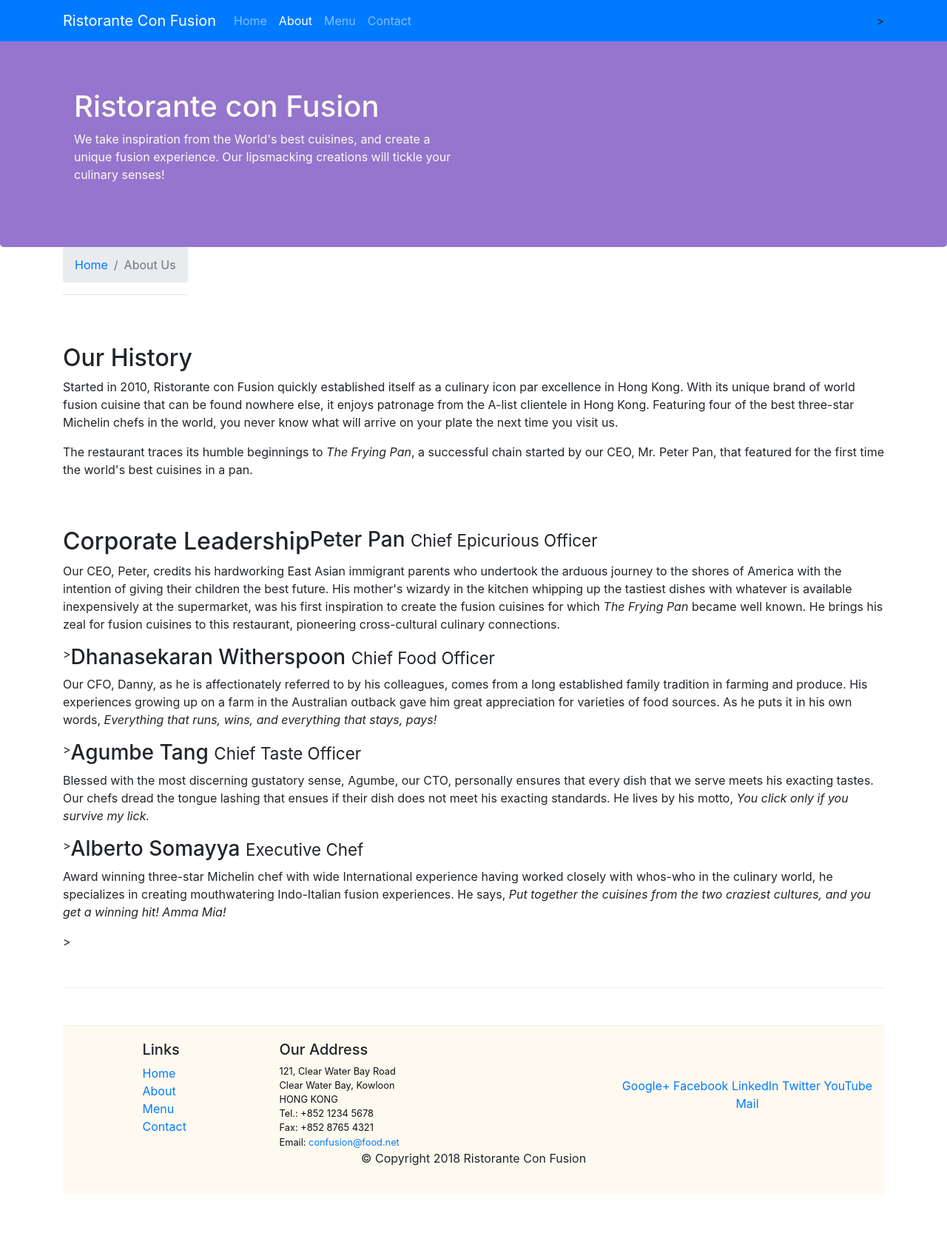
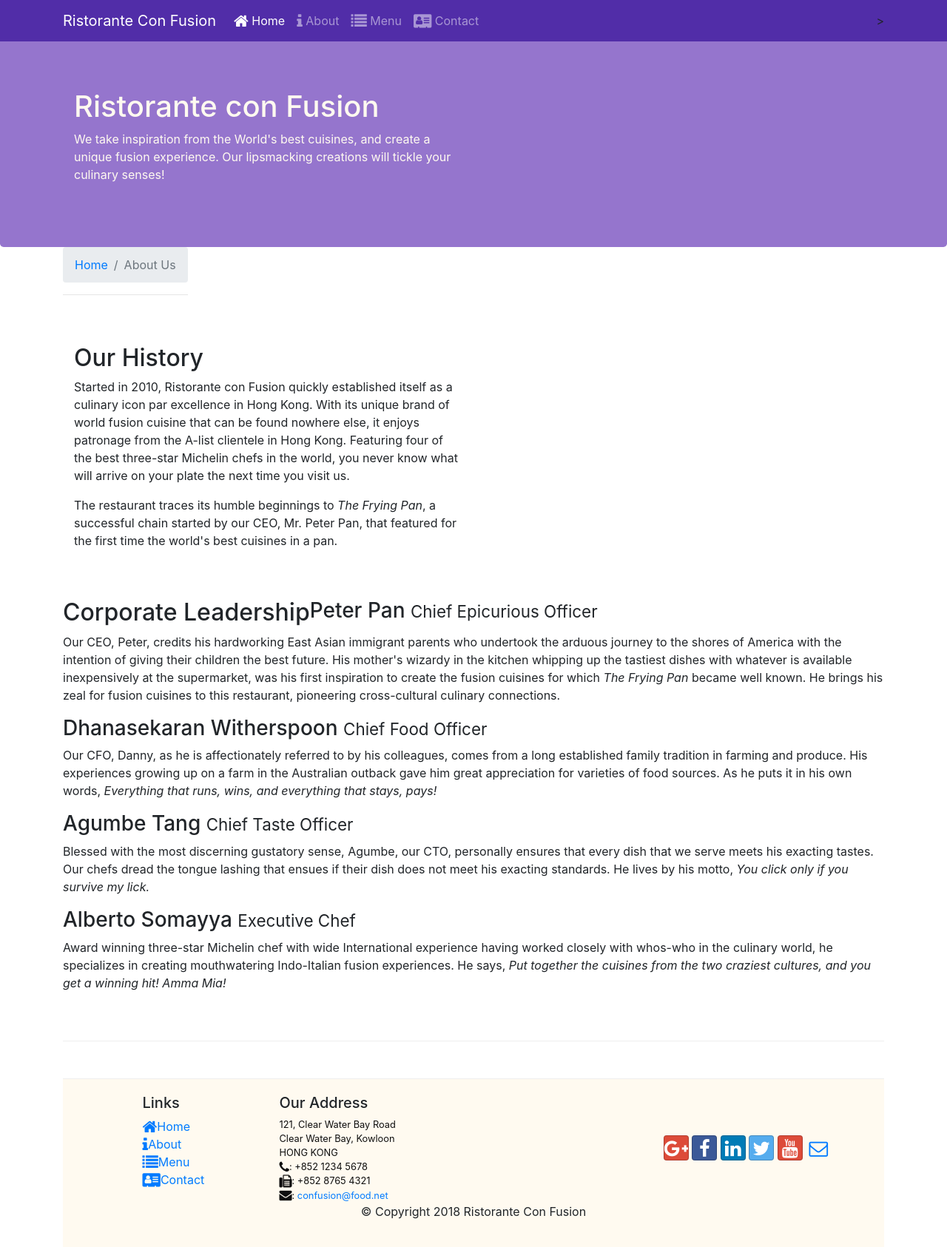
Before and after one commit to teghdeep/conFusionBootstrap, a website: page aboutus.html in a window 1280 px wide. Shown: the whole page at 74% size. Before the commit the page ends 1614 px from the top, so only its background shows below. Drawn offline with nearby package versions, Linux system fonts and the light colour scheme.

Commit message:
Icon Fonts

```diff
--- a/aboutus.html
+++ b/aboutus.html
@@ -14,12 +14,14 @@
       href="node_modules/bootstrap/dist/css/bootstrap.min.css"
     />
     <link rel="stylesheet" href="./css/style.css" />
+    <link rel="stylesheet" href="node_modules/font-awesome/css/font-awesome.min.css">
+    <link rel="stylesheet" href="node_modules/bootstrap-social/bootstrap-social.css">
 
     <title>Ristorante Con Fusion: About Us</title>
   </head>
 
   <body>
-    <nav class="navbar navbar-dark navbar-expand-sm bg-primary fixed-top">
+    <nav class="navbar navbar-dark navbar-expand-sm fixed-top">
         <div class="container">
             <button class="navbar-toggler" type="button" data-toggle="collapse" data-target="#Navbar">
                 <span class="navbar-toggler-icon"></span>
@@ -27,10 +29,10 @@
            <a class="navbar-brand" href="#">Ristorante Con Fusion</a>
            <div class="collapse navbar-collapse" id="Navbar">
                 <ul class="navbar-nav mr-auto">
-                    <li class="nav-item"><a class="nav-link" href="./index.html">Home</a></li>
-                    <li class="nav-item active"><a class="nav-link" href="#">About</a></li>
-                    <li class="nav-item"><a class="nav-link" href="#">Menu</a></li>
-                    <li class="nav-item"><a class="nav-link" href="#">Contact</a></li>
+                    <li class="nav-item active"><a class="nav-link" href="#"><span class="fa fa-home fa-lg"></span> Home</a></li>
+                    <li class="nav-item"><a class="nav-link" href="./aboutus.html"><span class="fa fa-info fa-lg"></span> About</a></li>
+                    <li class="nav-item"><a class="nav-link" href="#"><span class="fa fa-list fa-lg"></span> Menu</a></li>
+                    <li class="nav-item"><a class="nav-link" href="#"><span class="fa fa-address-card fa-lg"></span> Contact</a></li>
                 </ul>
                 </div>>
         </div>
@@ -63,7 +65,7 @@
       </div>
 
       <div class="row row-content">
-        <div>
+        <div class="col-sm-6">
           <h2>Our History</h2>
           <p>
             Started in 2010, Ristorante con Fusion quickly established itself as
@@ -94,7 +96,7 @@
             <em>The Frying Pan</em> became well known. He brings his zeal for
             fusion cuisines to this restaurant, pioneering cross-cultural
             culinary connections.
-          </p></div>>
+          </p></div>
           <h3>Dhanasekaran Witherspoon <small>Chief Food Officer</small></h3>
           <div class="d-none d-sm-block"><p>
             Our CFO, Danny, as he is affectionately referred to by his
@@ -105,7 +107,7 @@
             <em
               >Everything that runs, wins, and everything that stays, pays!</em
             >
-          </p></div>>
+          </p></div>
           <h3>Agumbe Tang <small>Chief Taste Officer</small></h3>
           <div class="d-none d-sm-block"><p>
             Blessed with the most discerning gustatory sense, Agumbe, our CTO,
@@ -113,7 +115,7 @@
             tastes. Our chefs dread the tongue lashing that ensues if their dish
             does not meet his exacting standards. He lives by his motto,
             <em>You click only if you survive my lick.</em>
-          </p></div>>
+          </p></div>
           <h3>Alberto Somayya <small>Executive Chef</small></h3>
           <div class="d-none d-sm-block"><p>
             Award winning three-star Michelin chef with wide International
@@ -124,7 +126,7 @@
               >Put together the cuisines from the two craziest cultures, and you
               get a winning hit! Amma Mia!</em
             >
-          </p></div>>
+          </p></div>
         </div>
     </div>
 
@@ -134,10 +136,10 @@
           <div class="col-4 offset-1 col-sm-2">
             <h5>Links</h5>
             <ul class="list-unstyled">
-              <li><a href="#">Home</a></li>
-              <li><a href="#">About</a></li>
-              <li><a href="#">Menu</a></li>
-              <li><a href="#">Contact</a></li>
+              <li><a href="./index.html"><span class="fa fa-home fa-lg"></span>Home</a></li>
+              <li><a href="#"><span class="fa fa-info fa-lg"></span>About</a></li>
+              <li><a href="#"><span class="fa fa-list fa-lg"></span>Menu</a></li>
+              <li><a href="#"><span class="fa fa-address-card fa-lg"></span>Contact</a></li>
             </ul>
           </div>
           <div class="col-7 col-sm-5">
@@ -146,19 +148,22 @@
               121, Clear Water Bay Road<br />
               Clear Water Bay, Kowloon<br />
               HONG KONG<br />
-              Tel.: +852 1234 5678<br />
-              Fax: +852 8765 4321<br />
-              Email: <a href="mailto:confusion@food.net">confusion@food.net</a>
+              <i class="fa fa-phone fa-lg"></i>: +852 1234 5678<br>
+              <i class="fa fa-fax fa-lg"></i>: +852 8765 4321<br>
+              <i class="fa fa-envelope fa-lg"></i>:
+              <a href="mailto:confusion@food.net">confusion@food.net</a>
             </address>
           </div>
           <div class="col-12 col-sm-4 align-self-center">
             <div class="text-center">
-              <a href="http://google.com/+">Google+</a>
-              <a href="http://www.facebook.com/profile.php?id=">Facebook</a>
-              <a href="http://www.linkedin.com/in/">LinkedIn</a>
-              <a href="http://twitter.com/">Twitter</a>
-              <a href="http://youtube.com/">YouTube</a>
-              <a href="mailto:">Mail</a>
+                <div class="text-center">
+                    <a class="btn btn-social-icon btn-google" href="http://google.com/+"><i class="fa fa-google-plus"></i></a>
+                    <a class="btn btn-social-icon btn-facebook" href="http://www.facebook.com/profile.php?id="><i class="fa fa-facebook"></i></a>
+                    <a class="btn btn-social-icon btn-linkedin" href="http://www.linkedin.com/in/"><i class="fa fa-linkedin"></i></a>
+                    <a class="btn btn-social-icon btn-twitter" href="http://twitter.com/"><i class="fa fa-twitter"></i></a>
+                    <a class="btn btn-social-icon btn-google" href="http://youtube.com/"><i class="fa fa-youtube"></i></a>
+                    <a class="btn btn-social-icon" href="mailto:"><i class="fa fa-envelope-o"></i></a>
+                </div>
             </div>
           </div>
         </div>
--- a/package.json
+++ b/package.json
@@ -15,6 +15,8 @@
   },
   "dependencies": {
     "bootstrap": "^4.0.0",
+    "bootstrap-social": "^5.1.1",
+    "font-awesome": "^4.7.0",
     "jquery": "^3.3.1",
     "popper.js": "^1.12.9"
   }
```
Also changed, not shown: index.html (+23 -23 lines), 1 other file.
